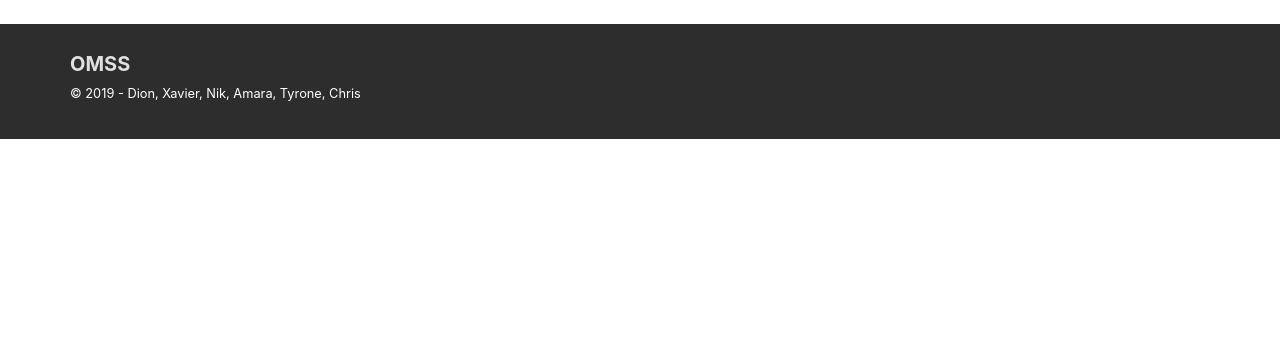
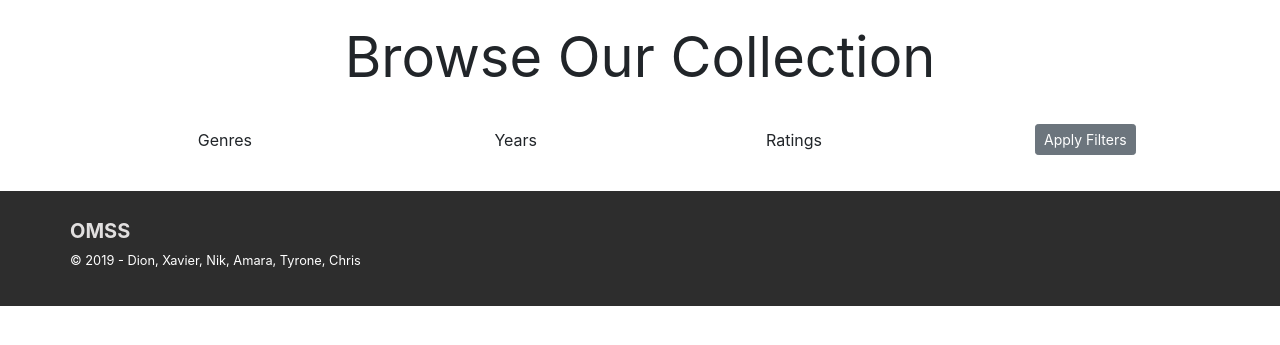
Before and after one commit to kingdion/isd-assignment, a Flask app: page /browse in a window 1280 px wide. Shown: the part 56-401 px from the top of the page. Run offline with Flask 2, Linux system fonts and the light colour scheme; some libraries are stand-ins or nearby versions.

Commit message:
added filters to the browse page
no db functionality yet, just visuals

```diff
--- /dev/null
+++ b/app/static/css/browse.css
@@ -0,0 +1,5 @@
+.left-vcentre-label {
+    padding: 0px 8px !important;
+    margin-top: 4px !important;
+    margin-bottom: 0px !important;
+}
--- a/app/static/css/index.css
+++ b/app/static/css/index.css
@@ -19,3 +19,7 @@
 .boxes div:nth-child(2) {
     background-color: rgb(209, 207, 207)
 }
+
+.col-md-0-5 {
+    width: 4.16%;
+}
--- a/app/static/css/register.css
+++ b/app/static/css/register.css
@@ -12,12 +12,6 @@
     float: left;
 }
 
-.spacer {
-    position: relative;
-    width: 100%;
-    height: 5px;
-}
-
 .tooltip-inner {
     max-width: 250px !important;
 }
--- a/app/static/css/shared.css
+++ b/app/static/css/shared.css
@@ -38,3 +38,15 @@
 .white {
     color: white !important;
 }
+
+.spacer {
+    position: relative;
+    width: 100%;
+    height: 5px;
+}
+
+.spacer5 {
+    position: relative;
+    width: 100%;
+    height: 25px;
+}
--- /dev/null
+++ b/app/static/js/browse.js
@@ -0,0 +1,3 @@
+$(document).ready(function() {
+    $('.js-example-basic-multiple').select2({ theme: "bootstrap", width: "resolve" });
+});
--- a/app/templates/browse.html
+++ b/app/templates/browse.html
@@ -3,15 +3,69 @@
 <!DOCTYPE html>
 <html lang="en">
     <head>
-        <title>Index - Online Movie Store Application</title>
-        <link rel="stylesheet" type="text/css" href="{{ url_for('static', filename='css/index.css') }}"/>
+        <title>Browse - Online Movie Store Application</title>
+        <link rel="stylesheet" type="text/css" href="{{ url_for('static', filename='css/browse.css') }}"/>
+        <link rel="stylesheet" type="text/css" href="https://cdnjs.cloudflare.com/ajax/libs/select2/4.0.7/css/select2.min.css"/>
+        <link rel="stylesheet" type="text/css" href="https://cdnjs.cloudflare.com/ajax/libs/select2-bootstrap-theme/0.1.0-beta.10/select2-bootstrap.min.css"/>
         {{ util.head() }}
     </head>
     <body>
         {{ util.navbar() }}
 
+        <div id="page-head" class="container text-center">
+            <div class="row">
+                <div class="col-md-2"></div>
+                <div class="col-md-8 col-xs-12">
+                    <h1 class="display-4 font-weight-normal">Browse Our Collection</h1>
+                </div>
+                <div class="col-md-2"></div>
+            </div>
+        </div>
+
+        <div class="spacer5"></div>
+
+
+        <div id="page-body" class="container text-center">
+            <form class="form-horizontal">
+                <div class="form-group">
+                    <div class="row">
+                        <div class="col-sm-1"></div>
+
+                        <label for="genres[]" class="col-sm-1 text-right left-vcentre-label">Genres</label>
+                        <select class="col-sm-2 js-example-basic-multiple" name="genres[]" multiple="multiple">
+                            <option value="action">Action</option>
+                            <option value="horror">Horror</option>
+                            <option value="comedy">Comedy</option>
+                        </select>
+
+                        <label for="years[]" class="col-sm-1 text-right left-vcentre-label">Years</label>
+                        <select class="col-sm-2 js-example-basic-multiple" name="years[]" multiple="multiple">
+                            <option value="2019">2019</option>
+                            <option value="2018">2018</option>
+                            <option value="2017">2017</option>
+                        </select>
+
+                        <label for="ratings[]" class="col-sm-1 text-right left-vcentre-label">Ratings</label>
+                        <select class="col-sm-2 js-example-basic-multiple" name="ratings[]" multiple="multiple">
+                            <option value="5">5✮</option>
+                            <option value="4">4✮</option>
+                            <option value="3">3✮</option>
+                            <option value="2">2✮</option>
+                            <option value="1">1✮</option>
+                        </select>
+
+                        <div class="col-sm-2">
+                            <button id="submit-btn" type="submit" class="btn btn-secondary btn-sm" style="float:left;">Apply Filters</button>
+                        </div>
+                    </div>
+                </div>
+            </form>
+        </div>
+
         {{ util.footer() }}
     </body>
 
     {{ util.scripts() }}
+    <script src="https://cdnjs.cloudflare.com/ajax/libs/select2/4.0.7/js/select2.min.js"></script>
+    <script src="static/js/browse.js"></script>
 </html>
```
